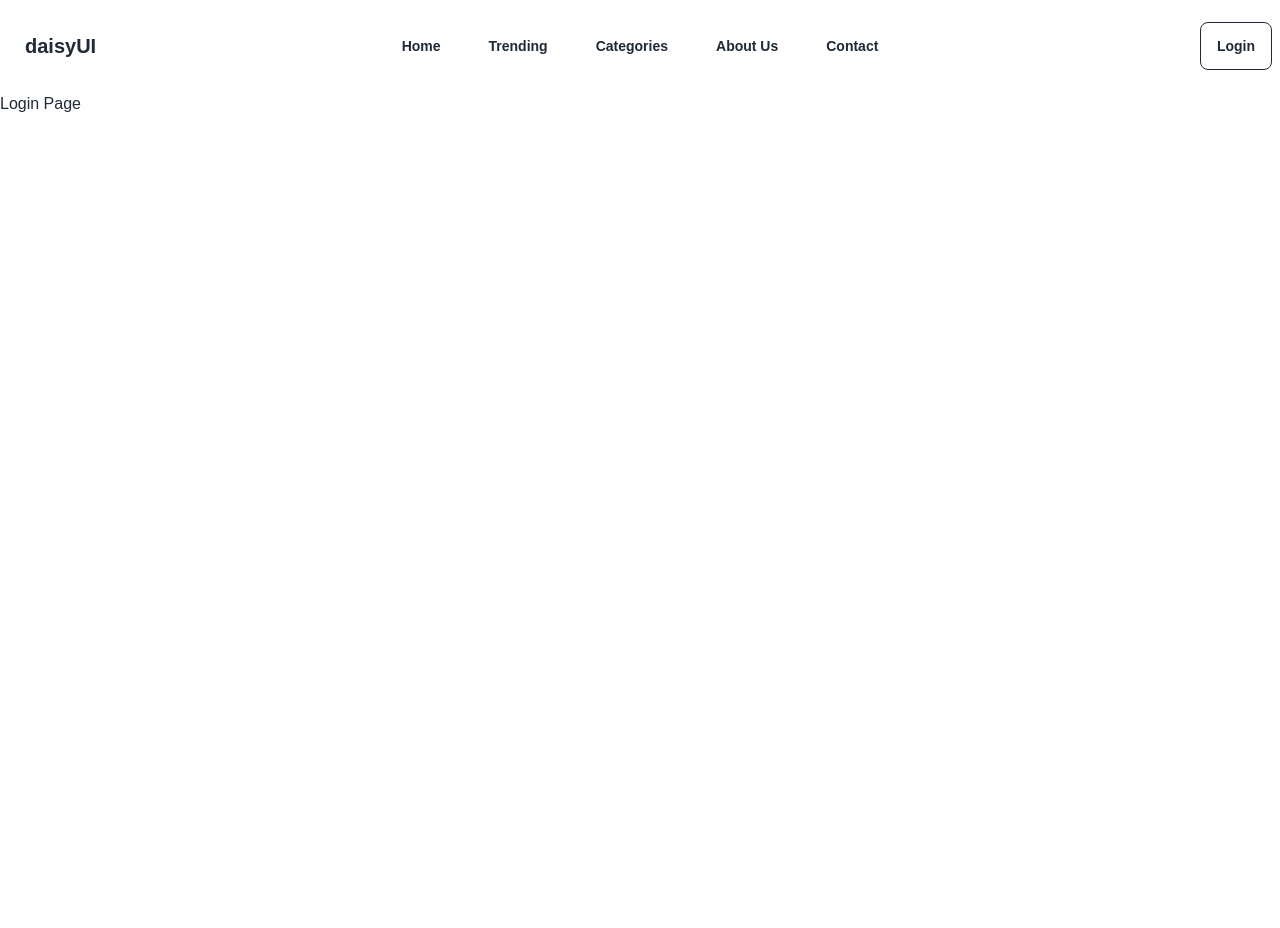
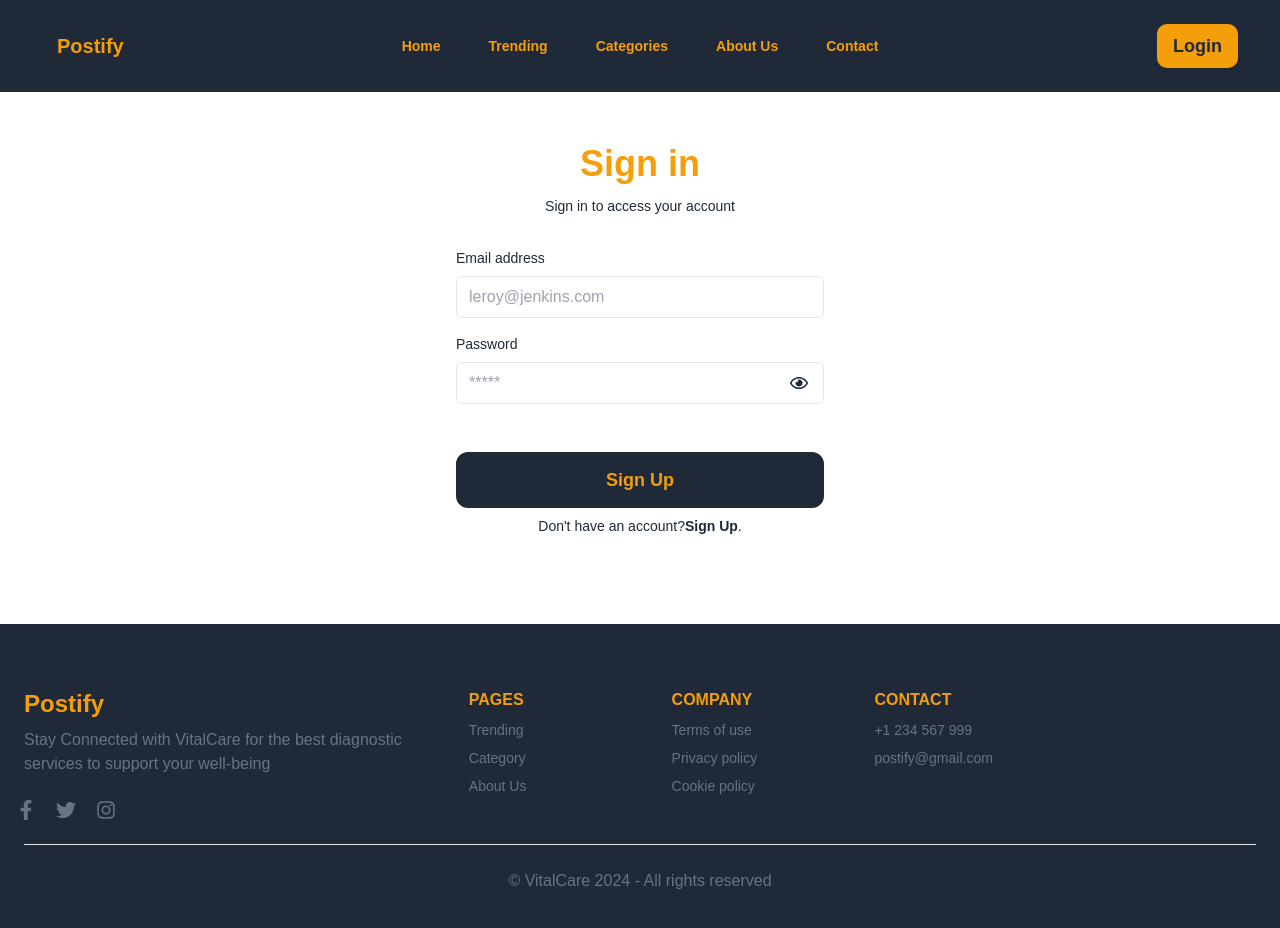
Before and after one commit to afiagithub/postify-blog-website, a Next.js app: page /login in a window 1280 px wide. Shown: the top 928 px of the page. Before the commit the page ends 800 px from the top, so only its background shows below. Built offline with nearby package versions, Linux system fonts and the light colour scheme; no server answers.

Commit message:
sign in with form done

```diff
--- a/package.json
+++ b/package.json
@@ -9,7 +9,9 @@
     "lint": "next lint"
   },
   "dependencies": {
+    "bcrypt": "^5.1.1",
     "firebase": "^10.13.1",
+    "mongodb": "^6.9.0",
     "next": "14.2.10",
     "next-auth": "^4.24.7",
     "react": "^18",
--- a/src/app/layout.tsx
+++ b/src/app/layout.tsx
@@ -5,6 +5,7 @@ import Navbar from "@/components/Navbar";
 import AuthProvider from "@/services/AuthProvider";
 import { ToastContainer } from 'react-toastify';
 import 'react-toastify/dist/ReactToastify.css';
+import Footer from "@/components/Footer";
 
 const geistSans = localFont({
   src: "./fonts/GeistVF.woff",
@@ -31,11 +32,12 @@ export default function RootLayout({
     <html lang="en" data-theme='light'>
       <AuthProvider>
         <body
-          className={`${geistSans.variable} ${geistMono.variable} antialiased max-w-7xl mx-auto`} data-theme='light'
+          className={`${geistSans.variable} ${geistMono.variable} antialiased`} data-theme='light'
         >
           <Navbar />
           <ToastContainer />
           {children}
+          <Footer/>
         </body>
       </AuthProvider>
     </html>
--- a/src/app/login/page.tsx
+++ b/src/app/login/page.tsx
@@ -1,11 +1,59 @@
-import React from 'react'
+"use client"
+import Link from 'next/link';
+import React, { useState } from 'react'
+import { FaEyeSlash } from "react-icons/fa";
+import { FaRegEye } from "react-icons/fa";
 
-const page = () => {
+const SignIn = () => {
+  const [show, setShow] = useState(false);
+  const handleToggle = () => {
+    setShow(!show);
+  }
+
+  const handleSubmit = (event: any) => {
+    event.preventDefault();
+  }
   return (
-    <div>
-      <h1>Login Page</h1>
+    <div className="flex flex-col max-w-md mx-auto p-6 rounded-md sm:p-10 mb-10">
+      <div className="mb-8 text-center">
+        <h1 className="lg:mt-3 mb-3 text-4xl font-bold text-[#F59E0B]">Sign in</h1>
+        <p className="text-sm dark:text-[#1F2937]">Sign in to access your account</p>
+      </div>
+      <form onSubmit={handleSubmit} className="space-y-12">
+        <div className="space-y-4">
+          <div>
+            <label className="block mb-2 text-sm">Email address</label>
+            <input type="email" name="email" placeholder="leroy@jenkins.com"
+              className="w-full px-3 py-2 border rounded-md dark:border-gray-300 dark:bg-gray-50 dark:text-gray-800" />
+          </div>
+          <div className="relative">
+            <div className="flex justify-between mb-2">
+              <label className="text-sm">Password</label>
+            </div>
+            <input type={show ? "text" : "password"} name="password" placeholder="*****"
+              className="w-full px-3 py-2 border rounded-md dark:border-gray-300 dark:bg-gray-50 dark:text-gray-800" />
+            <div className="absolute top-10 right-4 text-lg" onClick={handleToggle}>
+              {show ? <FaEyeSlash /> : <FaRegEye />}
+            </div>
+          </div>
+
+        </div>
+        <div className="space-y-2">
+          <div>
+            <input type="submit" value="Sign Up"
+              className="w-full px-8 py-3 bg-[#1F2937] text-[#F59E0B] text-lg font-semibold rounded-xl
+                            border-2 border-[#1F2937] hover:border-[#F59E0B] hover:bg-transparent
+                            hover:text-[#F59E0B]" />
+          </div>
+          <p className="px-6 text-sm text-center dark:text-[#1F2937]">Don't have an account?
+            <Link href={"/register"} className="hover:underline dark:text-[#F59E0B] font-bold">
+              Sign Up</Link>.
+          </p>
+        </div>
+      </form>
+
     </div>
   )
 }
 
-export default page
+export default SignIn
--- /dev/null
+++ b/src/app/register/api/route.js
@@ -0,0 +1,19 @@
+import { connenctDB } from "../../../lib/connectDB"
+import bcrypt from "bcrypt"
+
+export const POST = async (request) => {
+    const newUser = await request.json()
+    try {
+        const db = await connenctDB();
+        const userCollection = db.collection('users')
+        const isExist = await userCollection.findOne({email: newUser.email})
+        if(isExist){
+            return Response.json({message: 'User Already Exists'}, {status: 304} )
+        }
+        const resp = await userCollection.insertOne(newUser)
+        return Response.json({message: 'User Created'}, {status: 200} )
+    } catch (error) {
+        return Response.json({message: 'Something went wrong', error}, {status: 500} )
+
+    }
+}
--- a/src/app/register/page.tsx
+++ b/src/app/register/page.tsx
@@ -6,21 +6,27 @@ import { FaRegEye } from "react-icons/fa";
 import { toast } from 'react-toastify';
 
 const SignUp = () => {
+    interface User {
+        name: string;
+        email: string;
+        image?: string;
+        password: string;
+    }
     const [show, setShow] = useState(false);
     const handleToggle = () => {
         setShow(!show);
     }
 
-    const handleSubmit = (event: any) => {
+    const handleSubmit = async (event: any) => {
         event.preventDefault();
         const name = event.target.name.value;
         const email = event.target.email.value;
-        const photo = event.target.photo.value;
+        const image = event.target.photo.value;
         const password = event.target.password.value;
         const conPass = event.target.conpass.value;
         if (password.length < 6) {
             toast.error("Password must be at least 6 characters long");
-            // return;
+            return;
         }
         else if(!/^(?=.*[a-z])(?=.*[A-Z]).+$/.test(password)){
             toast.error("Password must have a uppercase and a lowercase letter");
@@ -30,36 +36,55 @@ const SignUp = () => {
             toast.error("Password does not match Confirm Password");
             return;
         }
+
+        const newUser: User = {
+            name,
+            email,
+            image,
+            password
+        }
+        console.log(newUser);
+        const res = await fetch('http://localhost:3000/register/api', {
+            method: 'POST',
+            body: JSON.stringify(newUser),
+            headers: {
+                "content-type": "application/json"
+            }
+        })
+
+        console.log(res);
+
+
     }
     return (
         <div className="flex flex-col max-w-md mx-auto p-6 rounded-md sm:p-10 mb-10">
             <div className="mb-8 text-center">
-                <h1 className="my-3 text-4xl font-bold text-[#F59E0B]">Register</h1>
+                <h1 className="lg:mt-3 mb-3 text-4xl font-bold text-[#F59E0B]">Register</h1>
                 <p className="text-sm dark:text-[#1F2937]">Create your account</p>
             </div>
             <form onSubmit={handleSubmit} className="space-y-12">
                 <div className="space-y-4">
                     <div>
                         <label className="block mb-2 text-sm">Full Name</label>
-                        <input type="text" name="name" placeholder="Leroy Jenkins"
+                        <input type="text" name="name" placeholder="Your Name" required
                             className="w-full px-3 py-2 border rounded-md dark:border-gray-300 dark:bg-gray-50 dark:text-gray-800" />
                     </div>
                     <div>
                         <label className="block mb-2 text-sm">Email address</label>
-                        <input type="email" name="email" placeholder="leroy@jenkins.com"
+                        <input type="email" name="email" placeholder="Your Email" required
                             className="w-full px-3 py-2 border rounded-md dark:border-gray-300 dark:bg-gray-50 dark:text-gray-800" />
                     </div>
 
                     <div>
                         <label className="block mb-2 text-sm">Photo URL</label>
-                        <input type="text" name="photo"
+                        <input type="text" name="photo" placeholder='Your Photo URL'
                             className="w-full px-3 py-2 border rounded-md dark:border-gray-300 dark:bg-gray-50 dark:text-gray-800" />
                     </div>
                     <div className="relative">
                         <div className="flex justify-between mb-2">
                             <label className="text-sm">Password</label>
                         </div>
-                        <input type={show ? "text" : "password"} name="password" placeholder="*****"
+                        <input type={show ? "text" : "password"} name="password" placeholder="*****" required
                             className="w-full px-3 py-2 border rounded-md dark:border-gray-300 dark:bg-gray-50 dark:text-gray-800" />
                         <div className="absolute top-10 right-4 text-lg" onClick={handleToggle}>
                             {show ? <FaEyeSlash /> : <FaRegEye />}
@@ -70,7 +95,7 @@ const SignUp = () => {
                         <div className="flex justify-between mb-2">
                             <label className="text-sm">Confirm Password</label>
                         </div>
-                        <input type="password" name="conpass" placeholder="*****"
+                        <input type="password" name="conpass" placeholder="*****" required
                             className="w-full px-3 py-2 border rounded-md dark:border-gray-300 dark:bg-gray-50 dark:text-gray-800" />
                     </div>
 
--- /dev/null
+++ b/src/components/Footer.tsx
@@ -0,0 +1,78 @@
+import React from 'react'
+import { FaFacebookF } from "react-icons/fa";
+import { FaTwitter } from "react-icons/fa";
+import { FaInstagram } from "react-icons/fa";
+
+const Footer = () => {
+    return (
+        <footer className="mt-8 md:mt-10 lg:mt-12 py-5 md:py-8 lg:py-10 bg-[#1F2937] text-[#6B7280]">
+            <div className="container p-6 mx-auto">
+                <div className="lg:flex">
+                    <div className="w-full -mx-6 lg:w-2/5">
+                        <div className="px-6">
+                            <a href="#" className="text-[#F59E0B] font-bold text-2xl">
+                                Postify
+                            </a>
+
+                            <p className="max-w-sm mt-2">
+                                Stay Connected with VitalCare for the best diagnostic services to support your well-being
+                            </p>
+
+                            <div className="flex mt-6 -mx-2 text-xl gap-5">
+                                <a data-tooltip-id="fb-page" data-tooltip-content="https://www.facebook.com/vitalcare"
+                                    data-tooltip-place="bottom">
+                                    <FaFacebookF />
+                                </a>
+                                {/* <Tooltip id="fb-page" /> */}
+
+                                <a data-tooltip-id="twitter-page" data-tooltip-content="https://www.twitter.com/vitalcare"
+                                    data-tooltip-place="bottom">
+                                    <FaTwitter />
+                                </a>
+                                {/* <Tooltip id="twitter-page" /> */}
+
+                                <a data-tooltip-id="instagram-page" data-tooltip-content="https://www.instagram.com/vitalcare"
+                                    data-tooltip-place="bottom">
+                                    <FaInstagram />
+                                </a>
+                                {/* <Tooltip id="instagram-page" /> */}
+                            </div>
+                        </div>
+                    </div>
+
+                    <div className="mt-6 lg:mt-0 lg:flex-1">
+                        <div className="grid grid-cols-1 gap-6 sm:grid-cols-2 md:grid-cols-3 lg:grid-cols-4">
+                            <div>
+                                <h3 className="text-[#F59E0B] uppercase font-bold">Pages</h3>
+                                <a href="/doctors" className="block mt-2 text-sm hover:underline">Trending</a>
+                                <a href="/all-tests" className="block mt-2 text-sm hover:underline">Category</a>
+                                <a href="/packages" className="block mt-2 text-sm hover:underline">About Us</a>
+                            </div>
+
+                            <div>
+                                <h3 className="text-[#F59E0B] uppercase font-bold">Company</h3>
+                                <a href="#" className="block mt-2 text-sm hover:underline">Terms of use</a>
+                                <a href="#" className="block mt-2 text-sm hover:underline">Privacy policy</a>
+                                <a href="#" className="block mt-2 text-sm hover:underline">Cookie policy</a>
+                            </div>
+
+                            <div>
+                                <h3 className="text-[#F59E0B] uppercase font-bold">Contact</h3>
+                                <span className="block mt-2 text-sm hover:underline">+1 234 567 999</span>
+                                <span className="block mt-2 text-sm hover:underline">postify@gmail.com</span>
+                            </div>
+                        </div>
+                    </div>
+                </div>
+
+                <hr className="h-px my-6 bg-gray-200 border-none" />
+
+                <div>
+                    <p className="text-center text-gray-500 ">© VitalCare 2024 - All rights reserved</p>
+                </div>
+            </div>
+        </footer>
+    )
+}
+
+export default Footer
--- a/src/components/Navbar.tsx
+++ b/src/components/Navbar.tsx
@@ -4,17 +4,17 @@ import Link from 'next/link'
 
 const Navbar = () => {
     const links = <>
-        <li className="bg-transparent mx-2 font-bold"><Link href={'/'}>Home</Link></li>
-        <li className="bg-transparent mx-2 font-bold"><Link href={"/tending"}>Trending</Link></li>
-        <li className="bg-transparent mx-2 font-bold"><Link href={"/category"}>Categories</Link></li>
-        <li className="bg-transparent mx-2 font-bold"><Link href={"/about"}>About Us</Link></li>
-        <li className="bg-transparent mx-2 font-bold"><Link href={"/contact"}>Contact</Link></li>
+        <li className="bg-transparent mx-2 font-bold"><a href={'/'} className='text-[#F59E0B]'>Home</a></li>
+        <li className="bg-transparent mx-2 font-bold"><a href={"/tending"}>Trending</a></li>
+        <li className="bg-transparent mx-2 font-bold"><a href={"/category"}>Categories</a></li>
+        <li className="bg-transparent mx-2 font-bold"><a href={"/about"}>About Us</a></li>
+        <li className="bg-transparent mx-2 font-bold"><a href={"/contact"}>Contact</a></li>
     </>
     const session = useSession();
     console.log(session);
 
     return (
-        <div className="navbar bg-base-100 py-5">
+        <div className="navbar bg-[#1F2937] py-5 px-6 lg:px-10 text-[#F59E0B]">
             <div className="navbar-start">
                 <div className="dropdown">
                     <div tabIndex={0} role="buthrefn" className="btn btn-ghost lg:hidden">
@@ -33,11 +33,11 @@ const Navbar = () => {
                     </div>
                     <ul
                         tabIndex={0}
-                        className="menu menu-sm dropdown-content bg-base-100 rounded-box z-[1] mt-3 w-52 p-2 shadow">
+                        className="menu menu-sm dropdown-content bg-base-100 rounded-box z-[1] mt-3 w-52 p-2 shadow text-[#F59E0B]">
                         {links}
                     </ul>
                 </div>
-                <a className="btn btn-ghost text-xl">daisyUI</a>
+                <Link href={'/'} className="btn btn-ghost text-xl">Postify</Link>
             </div>
             <div className="navbar-center hidden lg:flex">
                 <ul className="menu menu-horizontal px-1">
@@ -46,8 +46,12 @@ const Navbar = () => {
             </div>
             <div className="navbar-end">
                 {
-                    session.data? <button onClick={() => signOut()} className='btn btn-outline'>LogOut</button>:
-                    <Link href={'/api/auth/signin'} className='btn btn-outline'>Login</Link>
+                    session.data? <button onClick={() => signOut()} className='btn bg-[#F59E0B] text-[#1F2937] text-lg font-semibold rounded-xl
+                            border-2 border-[#1F2937] hover:border-[#F59E0B] hover:bg-transparent
+                            hover:text-[#F59E0B]'>LogOut</button>:
+                    <Link href={'/login'} className='btn bg-[#F59E0B] text-[#1F2937] text-lg font-semibold rounded-xl
+                            border-2 border-[#1F2937] hover:border-[#F59E0B] hover:bg-transparent
+                            hover:text-[#F59E0B]'>Login</Link>
                 }
             </div>
         </div>
--- /dev/null
+++ b/src/lib/connectDB.js
@@ -0,0 +1,21 @@
+import { MongoClient, ServerApiVersion } from "mongodb";
+
+let db;
+export const connenctDB = async () => {
+    if (db) return db;
+    try {
+        const uri = `mongodb+srv://${process.env.DB_USER}:${process.env.DB_PASS}@cluster0.ctn12zm.mongodb.net/?retryWrites=true&w=majority&appName=Cluster0`;
+        const client = new MongoClient(uri, {
+            serverApi: {
+                version: ServerApiVersion.v1,
+                strict: true,
+                deprecationErrors: true,
+            }
+        });
+        db = client.db('postDB')
+        return db;
+    } catch (error) {
+        console.log(error);
+
+    }
+}
```
Also changed, not shown: 2 other files (tests, documents, lock files or other folders).
